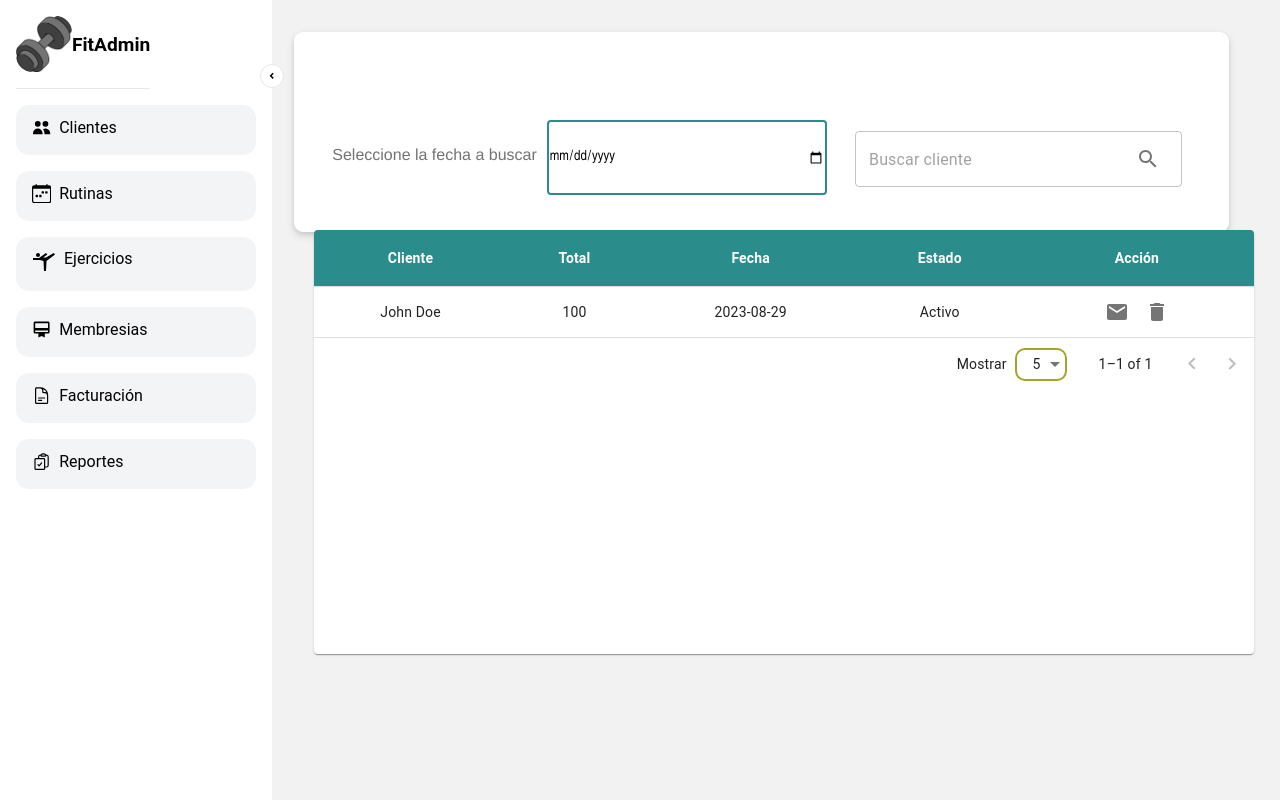
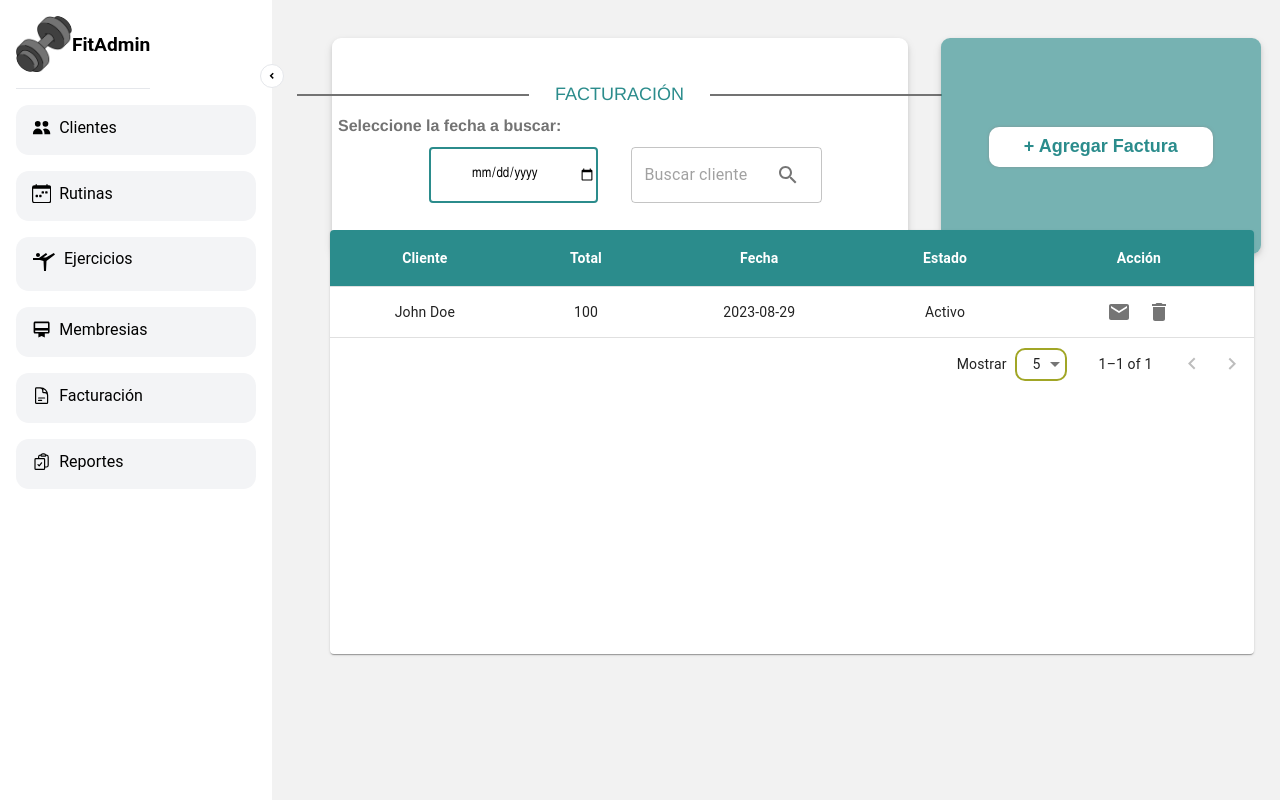
Before and after one commit to M3lanyM/Project_FitAdmin, a Next.js app: page /indexBill in a window 1280 px wide. Built offline with nearby package versions, Linux system fonts and the light colour scheme.

Commit message:
indexbill

```diff
--- a/src/pages/indexBill.tsx
+++ b/src/pages/indexBill.tsx
@@ -15,11 +15,14 @@ export default function BillPage() {
 
     return (
         <BaseLayout>
-            <div className='searchBill'>
-                <label htmlFor="Nombre" className="date-bornBill">
-                    Seleccione la fecha a buscar
+            <div className='hBill'>
+                <div className='ContaBill'>
+                    <label className="custom-labelBill">FACTURACIÓN</label>
+                    <label htmlFor="Nombre" className="labelBill">
+                        Seleccione la fecha a buscar:
                     </label>
 
+                    <div className='searchBill'>
                         <input
                             className="starDate"
                             type="date"
@@ -36,13 +39,20 @@ export default function BillPage() {
                             }}
                             placeholder="Buscar cliente"
                             sx={{
-                        width: '35%', height: '1%',marginRight:'-19%',
+                                width: '80%', height: '1%',
                                 '& .MuiOutlinedInput-root.Mui-focused .MuiOutlinedInput-notchedOutline': {
                                     borderColor: '#2b8c8c',
                                 },
-
+                                marginTop: '3%', marginLeft: '20px',
                             }}
                         />
+                    </div>
+                </div>
+                <div className="addBill">
+                    <button className='btnaddBill'>
+                        + Agregar Factura
+                    </button>
+                </div>
             </div>
             <TableBill />
         </BaseLayout>
--- a/src/styles/bill.css
+++ b/src/styles/bill.css
@@ -38,40 +38,113 @@
 
 /*Tabla Factura*/
 
-  .searchBill{
+
+.hClient {
   display: flex;
+}
+
+.ContaBill {
+  display: flex;
+  flex-direction: column;
   align-items: center;
   justify-content: center;
   text-align: center;
   position: absolute;
-    margin-top: 2.5%;
-    width: 73%;
-    height: 25%;
-    margin-left: 23%;
-    background-color: #fff;
+  margin-top: 3%;
+  width: 45%;
+  height: 27%;
+  margin-left: 3.4%;
+  background-color: #FFFFFF;
   border-radius: 9px;
   box-shadow: 0 2px 4px 0 rgba(0, 0, 0, 0.1), 0 4px 10px 0 rgba(0, 0, 0, 0.1);
 }
 
-  .date-bornBill {
-    position: absolute;
-    margin-bottom: -5%;
+.searchBill {
+  display: flex;
+}
+
+.labelBill {
   font-family: 'Franklin Gothic Medium', 'Arial Narrow', Arial, sans-serif;
   font-size: 16px;
   color: #737373;
-    margin-right:70%;
+  font-weight: bold;
+  margin-top: 2%;
+  margin-right: 59%;
 }
-  .dateBill{
-    margin-top:8%;
-  }
-  .starDate{
-    width: 30%;
-    height: 37.5%;
+
+.starDate {
+  width: 70%;
+  height: 82%;
   margin: 3%;
-    margin-top: 8.5%;
   border: 1px solid #ccc;
   border-radius: 4px;
   font-size: 14px;
   font-family: 'Franklin Gothic', 'Arial Narrow', Arial, sans-serif;
   border: 2px solid #2b8c8c;
+  text-align: center;
 }
+
+/*Label factura*/
+.custom-labelBill {
+  display: block;
+  text-align: center;
+  position: relative;
+  font-size: 18px;
+  margin: 10x;
+  font-family: 'Franklin Gothic Medium', 'Arial Narrow', Arial, sans-serif;
+  color: #2b8c8c;
+  margin-top: -1%;
+}
+
+.custom-labelBill::before,
+.custom-labelBill::after {
+  content: "";
+  position: absolute;
+  top: 47%;
+  width: 180%;
+  border-top: 2px solid #737373;
+}
+
+.custom-labelBill::before {
+  left: -200%;
+}
+
+.custom-labelBill::after {
+  right: -200%;
+}
+
+/*Label factura*/
+
+
+.addBill {
+  display: flex;
+  flex-direction: column;
+  align-items: center;
+  justify-content: center;
+  text-align: center;
+  position: absolute;
+  margin-top: 3%;
+  width: 25%;
+  height: 27%;
+  background-color: #2b8c8c9e;
+  border-radius: 9px;
+  box-shadow: 0 2px 4px 0 rgba(0, 0, 0, 0.1), 0 4px 10px 0 rgba(0, 0, 0, 0.1);
+  margin-left: 51%;
+  font-size: 16px;
+}
+
+.btnaddBill {
+  width: 70%;
+  height: 40px;
+  margin: 10px auto;
+  justify-content: center;
+  color: #2b8c8c;
+  font-weight: bold;
+  border: none;
+  border-radius: 5px;
+  border-radius: 10px;
+  background-color: #ffffff;
+  box-shadow: 0 0 3px rgba(131, 130, 130, 0.6);
+  margin-bottom: 3%;
+  font-size: 18px;
+}
```
Lines whose indentation alone changed are shown as unchanged.
